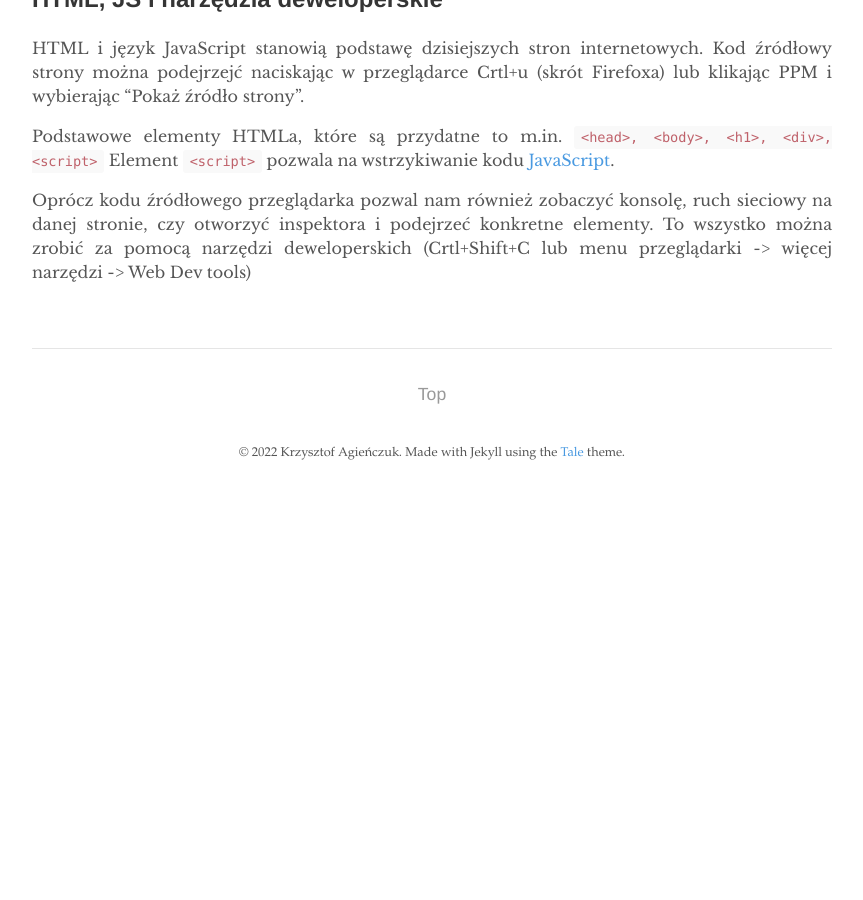
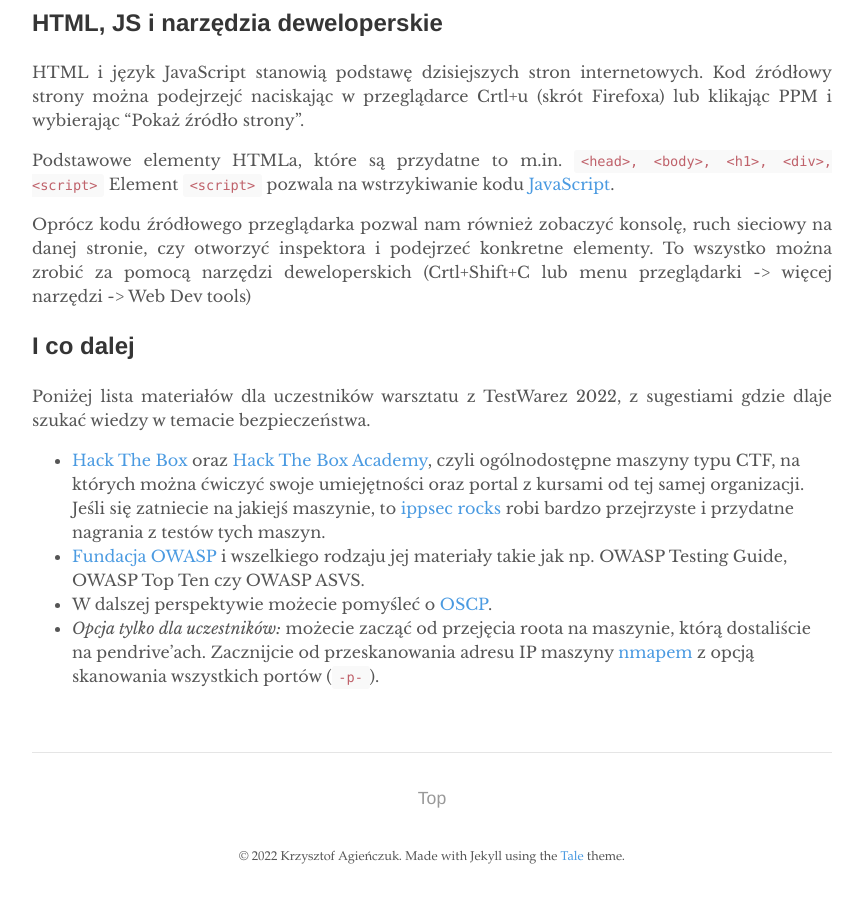
Before and after one commit to KrzysiekAgi/krzysiekagi.github.io, a Jekyll site: the page built from _posts/2022-06-29-webapp-sec-prep.md, in a window 1280 px wide and 900 px high, scrolled down 5284 px. Shown: the whole window, without its empty margins (208-1071 px from the left). Built offline with Jekyll 4.4.1, drawn with Linux system fonts in a browser that asks for light colours; before the commit the page ends 5780 px from its top, so only the background shows below that.

Commit message:
Po szkoleniu

```diff
--- a/_posts/2022-06-29-webapp-sec-prep.md
+++ b/_posts/2022-06-29-webapp-sec-prep.md
@@ -20,6 +20,7 @@ Ten post jest krótkim wprowadzeniem do bezpieczeństwa aplikacji webowych i pow
     2. [SELECT](#select)
     3. [Union](#union)
 3. [HTML, JS i narzędzia deweloperskie](#html)
+4. [I co dalej?](#dalej)
 
 ## Protrokół HTTP <a name="Protokół HTTP"></a>
 HTTP to najbardziej popularny obecnie prtokół komunikacji między dwoma serwisami (stronami internetowymi, serwerami itp.) w Internecie. Jest to protokół głównie tekstowy i bezstanowy, co oznacza że każde zapytanie jest wysyłane w formie tekstowej (o określonej strukturze, omówionej niżej) oraz że serwer nie pamięta poprzednich zapytań od danego klienta. Tę ostatnią część można obejść za pomocą ciasteczek, ale jest to poza zakresem tego wprowadzenia.
@@ -168,3 +169,11 @@ Podstawowe elementy HTMLa, które są przydatne to m.in. `<head>, <body>, <h1>,
 Element `<script>` pozwala na wstrzykiwanie kodu [JavaScript](https://www.w3schools.com/js/DEFAULT.asp).
 
 Oprócz kodu źródłowego przeglądarka pozwal nam również zobaczyć konsolę, ruch sieciowy na danej stronie, czy otworzyć inspektora i podejrzeć konkretne elementy. To wszystko można zrobić za pomocą narzędzi deweloperskich (Crtl+Shift+C lub menu przeglądarki -> więcej narzędzi -> Web Dev tools)
+
+## I co dalej <a name="dalej"></a>
+Poniżej lista materiałów dla uczestników warsztatu z TestWarez 2022, z sugestiami gdzie dlaje szukać wiedzy w temacie bezpieczeństwa.
+
+- [Hack The Box](https://hackthebox.com/) oraz [Hack The Box Academy](academy.hackthebox.com/), czyli ogólnodostępne maszyny typu CTF, na których można ćwiczyć swoje umiejętności oraz portal z kursami od tej samej organizacji. Jeśli się zatniecie na jakiejś maszynie, to [ippsec rocks](https://ippsec.rocks/?#) robi bardzo przejrzyste i przydatne nagrania z testów tych maszyn.
+- [Fundacja OWASP](https://owasp.org) i wszelkiego rodzaju jej materiały takie jak np. OWASP Testing Guide, OWASP Top Ten czy OWASP ASVS.
+- W dalszej perspektywie możecie pomyśleć o [OSCP](https://www.offensive-security.com/pwk-oscp/).
+- *Opcja tylko dla uczestników:* możecie zacząć od przejęcia roota na maszynie, którą dostaliście na pendrive'ach. Zacznijcie od przeskanowania adresu IP maszyny [nmapem](https://nmap.org/) z opcją skanowania wszystkich portów (`-p-`).
```
